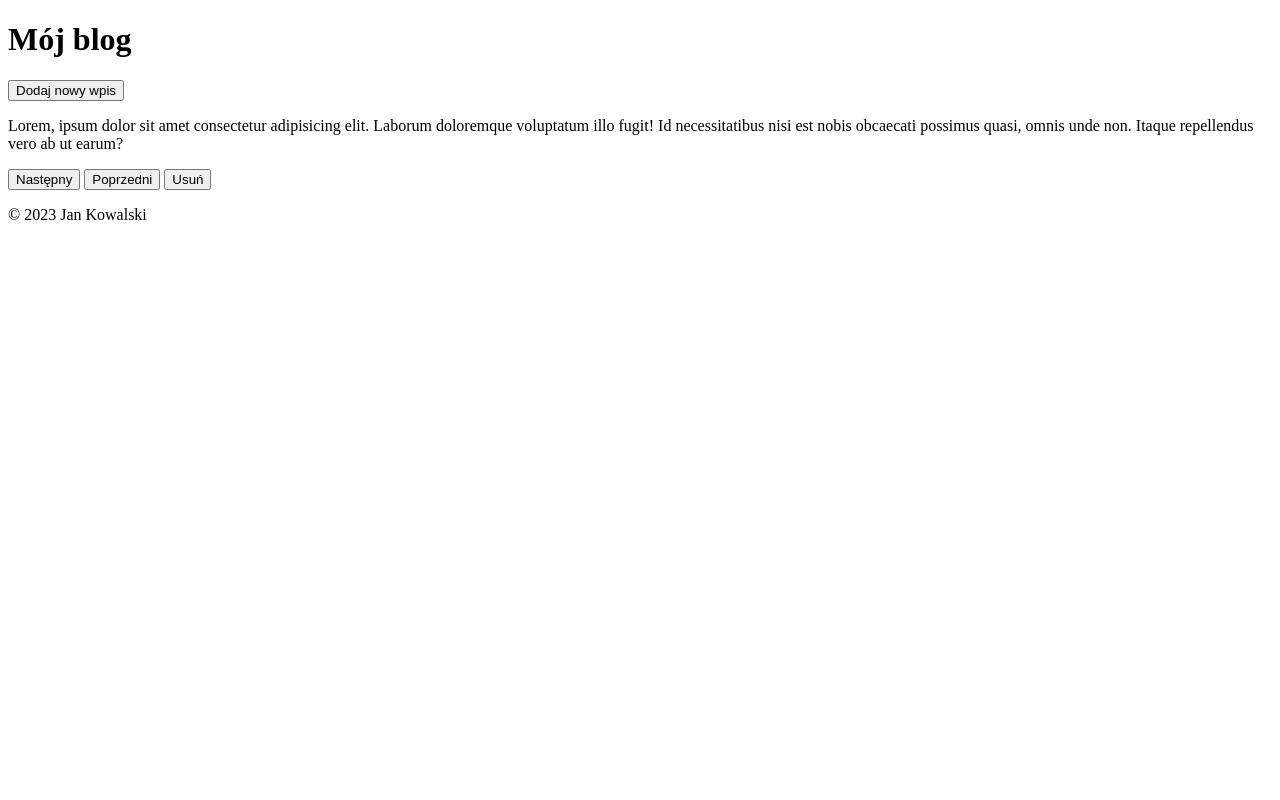
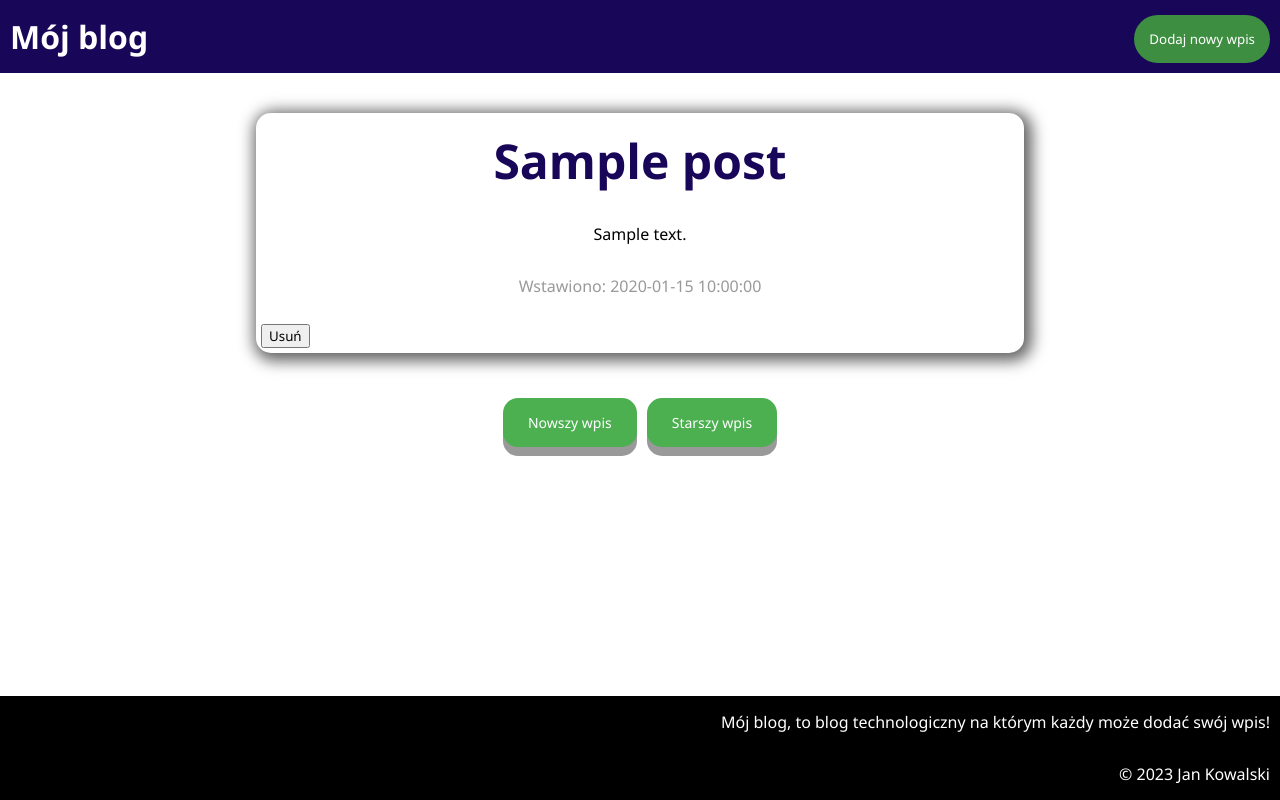
Before and after one commit to tomotPL/ProjektBlog, a PHP site: page / in a window 1280 px wide. Run offline with PHP 8.4, Linux system fonts and the light colour scheme; tables that the repository leaves empty or names only in its code hold one stand-in row (values such as "Sample post").

Commit message:
Poprawa css, i napisanie kodu PHP do pokazania postów

```diff
--- /dev/null
+++ b/blog_post.php
@@ -0,0 +1,32 @@
+<?php
+$conn = new mysqli('localhost','root',null,'blog');
+
+if (isset($_GET['id'])) {
+    $currentPost = $_GET['id'];
+} else {
+    $currentPost = getLatestPost();
+}
+$result = $conn->query("SELECT title, date_added, content FROM posts WHERE id = $currentPost");
+
+if ($result->num_rows > 0) {
+    $row = $result->fetch_assoc();
+    echo "<h2>" . $row['title'] . "</h2>";
+    echo "<p>" . $row['content'] . "</p>";
+    echo "<p class='dateadded'>Wstawiono: " . $row['date_added'] . "</p>";
+} else {
+    echo "<p>Ten post nie istnieje, chyba że masz maszynę czasu :3</p>";
+}
+
+$conn->close();
+function getLatestPost() {
+    $conn = new mysqli('localhost','root',null,'blog');
+
+    $sql = "SELECT MAX(id) AS max_id FROM posts";
+    $result = $conn->query($sql);
+    $row = $result->fetch_assoc();
+
+    $conn->close();
+
+    return $row['max_id'];
+}
+?>
--- a/index.php
+++ b/index.php
@@ -1,43 +1,43 @@
 <!DOCTYPE html>
-<html lang="en">
+<html lang="pl">
 <head>
     <!--
-        Każdy wpis składa się z:
-        - tytułu,
-        - automatycznie wstawianej daty,
-        - treści.
-        /--- tutaj jako bonus dałbym pole autora, i miejsce na plik (zdjęcie)
-        Wpisy powinny być przechowywane w bazie danych.
-        Wymagane funkcje:
-        - dodawanie wpisów, /--- może dodać edycję?
-        - kasowanie wpisów,
-        - wyświetlanie wpisów po jednym z nawigacją (poprzedni, następny).
+        TODO:
+        - dodawanie wpisów,
+        - kasowanie wpisów
     -->
     <meta charset="UTF-8">
     <meta name="viewport" content="width=device-width, initial-scale=1.0">
+    <link rel="stylesheet" href="styl.css">
     <title>Mój Blog</title>
 </head>
 <body>
     <div class="header">
-        <h1>Mój blog</h1>
-
-        <button>Dodaj nowy wpis</button>
+        <h1>Mój blog
+            <button class="newbut">Dodaj nowy wpis</button>
+        </h1>
             <!--
                 button otwiera formularz dodawania wpisów w okienku
             -->
     </div>
-    <div class="info">
-        <p>Lorem, ipsum dolor sit amet consectetur adipisicing elit. Laborum doloremque voluptatum illo fugit! Id necessitatibus nisi est nobis obcaecati possimus quasi, omnis unde non. Itaque repellendus vero ab ut earum?</p>
+
+    <div class="main">
+
+        <div class="post">
+            <?php include('blog_post.php'); ?>
+            <button class = "del">Usuń</button> <!--na pewno musi być z potwierdzeniem poprzez np. alert-->
+        </div>
+        <?php
+            $newerPost = $currentPost + 1;
+            echo "<a class='navbut' href='index.php?id=$newerPost'>Nowszy wpis</a>";
+            $olderPost = max(1, $currentPost - 1);
+            echo "<a class='navbut' href='index.php?id=$olderPost'>Starszy wpis</a>";
+        ?>
     </div>
-    <div class="main">
-        <!--
-            Tutaj kod PHP pokazujący post
-        -->
-        <button>Następny</button>
-        <button>Poprzedni</button>
-        <button>Usuń</button> <!--na pewno musi być z potwierdzeniem poprzez np. alert-->
-    </div>
+
+
     <div class="footer">
+        <p>Mój blog, to blog technologiczny na którym każdy może dodać swój wpis!</p>
         <p>&copy; 2023 Jan Kowalski</p>
     </div>
 
--- /dev/null
+++ b/styl.css
@@ -0,0 +1,151 @@
+* {
+    margin: 0;
+    box-sizing: border-box;
+    font-family: 'Segoe UI', Tahoma, Geneva, Verdana, sans-serif;
+}
+body {
+    min-height: 100vh;
+}
+
+h1, h2, h3, h4, h5, h6, p  {
+    padding: 15px 10px;
+}
+button:hover {
+    cursor: pointer;
+}
+
+.header{
+    background-color: rgb(24, 6, 88);
+    color: white;
+}
+
+.newbut {
+    float: right;
+    color: black;
+    background-color: #3e8e41;
+    border: 0;
+    padding: 15px;
+    border-radius: 30px;
+    color: white;
+}
+.newbut:hover {
+    background-color: #999;
+}
+
+.main{
+    text-align: center;
+}
+.post {
+    position: relative;
+    max-width: 60%;
+    margin: 40px auto;
+    box-shadow: 3px 3px 15px 5px rgb(99, 99, 99);
+    border-radius: 15px;
+    min-height: 30vh;
+}
+
+.post h2 {
+    font-size: 300%;
+    color:rgb(24, 6, 88);
+}
+.dateadded {
+    color: #999;
+}
+
+@media screen and (max-width: 600px) {
+    .post {
+        min-width: 100%;
+        border-radius: 0;
+    }
+}
+.del {
+    position: absolute;
+    left: 5px;
+    bottom: 5px;
+}
+
+.navbut{
+    display: inline-block;
+    padding: 15px 25px;
+    font-size: 14px;
+    cursor: pointer;
+    text-align: center;
+    text-decoration: none;
+    outline: none;
+    color: #fff;
+    background-color: #4CAF50;
+    border: none;
+    border-radius: 15px;
+    box-shadow: 0 9px #999;
+    margin: 5px;
+}
+
+.navbut:hover {
+    background-color: #3e8e41
+}
+
+.navbut:active {
+    background-color: #3e8e41;
+    box-shadow: 0 5px #666;
+    transform: translateY(4px);
+  }
+
+.lol{
+    display: inline-block;
+    padding: 15px 25px;
+    font-size: 14px;
+    cursor: pointer;
+    text-align: center;
+    text-decoration: none;
+    outline: none;
+    color: #fff;
+    background-color: #4CAF50;
+    border: none;
+    border-radius: 15px;
+    box-shadow: 0 9px #999;
+}
+
+.lol:hover {
+    background-color: #710b71
+}
+
+.lol:active {
+    background-color: #710b71;
+    box-shadow: 0 5px #666;
+    transform: translateY(4px);
+}
+
+.dx{
+    display: inline-block;
+    padding: 15px 25px;
+    font-size: 14px;
+    cursor: pointer;
+    text-align: center;
+    text-decoration: none;
+    outline: none;
+    color: #fff;
+    background-color: #4CAF50;
+    border: none;
+    border-radius: 15px;
+    box-shadow: 0 9px #999;
+}
+
+.dx:hover {
+    background-color: #c80000
+}
+
+.dx:active {
+    background-color: #c80000;
+    box-shadow: 0 5px #666;
+    transform: translateY(4px);
+}
+
+.footer{
+    background-color: black;
+    color: white;
+    text-align: right;
+    clear: both;
+    position: fixed;
+    bottom: 0;
+    width: 100%;
+}
```
